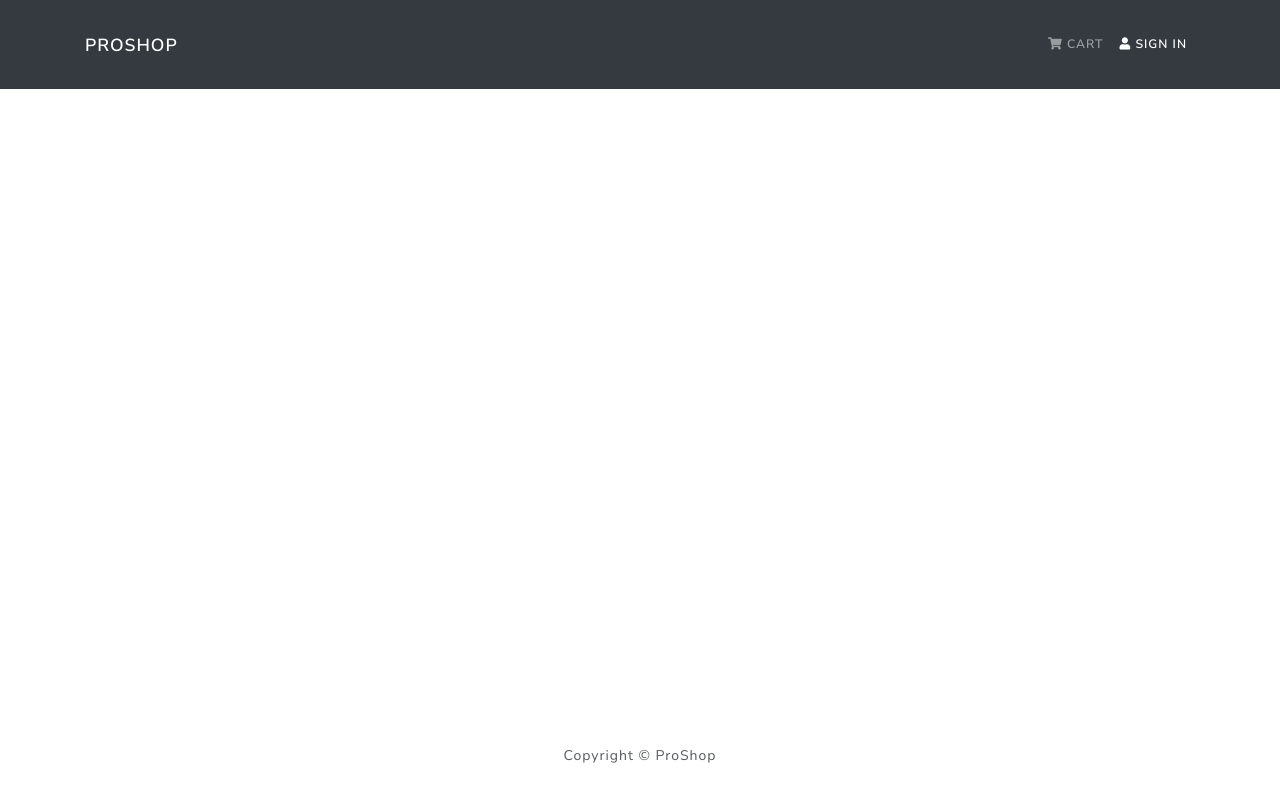
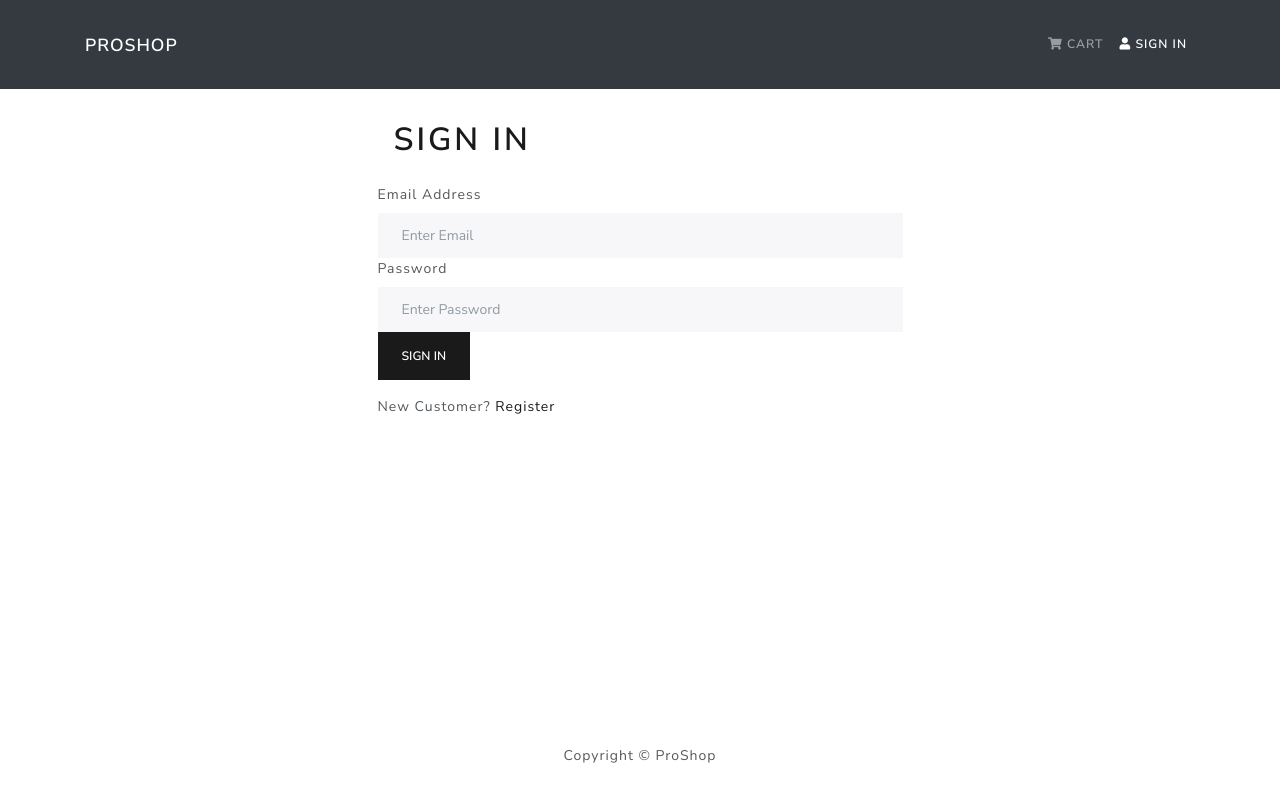
Before and after one commit to hectorlutero/mern-ecommerce, a React (Create React App) app in the folder frontend/: page /login in a window 1280 px wide. Built offline with nearby package versions, Linux system fonts and the light colour scheme.

Commit message:
new(): user login screen and login functionality added

```diff
--- a/frontend/src/App.js
+++ b/frontend/src/App.js
@@ -5,6 +5,7 @@
 import HomeScreen from "./screens/HomeScreen.js";
 import ProductScreen from "./screens/ProductScreen.js";
 import CartScreen from "./screens/CartScreen.js";
+import LoginScreen from "./screens/LoginScreen.js";
 
 const App = () => {
   return (
@@ -13,12 +14,13 @@
       <main className="py-3">
         <Container>
           <Routes>
-            <Route path="/" element={<HomeScreen />} />
+            <Route path="/login" element={<LoginScreen />} />
             <Route path="/product/:id" element={<ProductScreen />} />
             <Route path="/cart">
               <Route path=":id" element={<CartScreen />} />
               <Route path="" element={<CartScreen />} />
             </Route>
+            <Route path="/" element={<HomeScreen />} />
           </Routes>
         </Container>
       </main>
--- /dev/null
+++ b/frontend/src/components/FormContainer.js
@@ -0,0 +1,16 @@
+import React from "react";
+import { Col, Container, Row } from "react-bootstrap";
+
+const FormContainer = ({ children }) => {
+  return (
+    <Container>
+      <Row className="justify-content-md-center">
+        <Col xs={12} md={6}>
+          {children}
+        </Col>
+      </Row>
+    </Container>
+  );
+};
+
+export default FormContainer;
--- /dev/null
+++ b/frontend/src/screens/LoginScreen.js
@@ -0,0 +1,78 @@
+import React, { useState, useEffect } from "react";
+import { Button, Col, Form, Row } from "react-bootstrap";
+import { useDispatch, useSelector } from "react-redux";
+import { Link, useParams, useNavigate, useLocation } from "react-router-dom";
+import Message from "../components/Message";
+import Loader from "../components/Loader";
+import { login } from "../actions/userActions";
+import FormContainer from "../components/FormContainer";
+
+const LoginScreen = () => {
+  const location = useLocation();
+  const params = useParams();
+  const navigate = useNavigate();
+
+  const [email, setEmail] = useState("");
+  const [password, setPassword] = useState("");
+
+  const dispatch = useDispatch();
+  const userLogin = useSelector(state => state.userLogin);
+  const { loading, error, userInfo } = userLogin;
+  const redirect = location.search
+    ? Number(location.search.split("=")[1])
+    : "/";
+
+  useEffect(() => {
+    if(userInfo) {
+      navigate(redirect)
+    }
+  }, [navigate, userInfo, redirect])
+
+  const submitHandler = e => {
+    e.preventDefault();
+    dispatch(login(email,password))
+  };
+  return (
+    <FormContainer>
+      <h1>Sign in</h1>
+      {error && <Message variant="danger">{error}</Message>}
+      {loading && <Loader />}
+      <Form onSubmit={submitHandler}>
+        <Form.Group>
+          <Form.Label>Email Address</Form.Label>
+          <Form.Control
+            type="email"
+            placeholder="Enter Email"
+            value={email}
+            onChange={e => setEmail(e.target.value)}
+          ></Form.Control>
+        </Form.Group>
+        <Form.Group>
+          <Form.Label>Password</Form.Label>
+          <Form.Control
+            type="password"
+            placeholder="Enter Password"
+            value={password}
+            onChange={e => setPassword(e.target.value)}
+          ></Form.Control>
+        </Form.Group>
+
+        <Button type="submit" variant="primary">
+          Sign in
+        </Button>
+      </Form>
+
+      <Row className="py-3">
+        <Col>
+          New Customer?{" "}
+          <Link to={redirect ? `/register?redirect=${redirect}` : "/register"}>
+            {" "}
+            Register{" "}
+          </Link>
+        </Col>
+      </Row>
+    </FormContainer>
+  );
+};
+
+export default LoginScreen;
```
